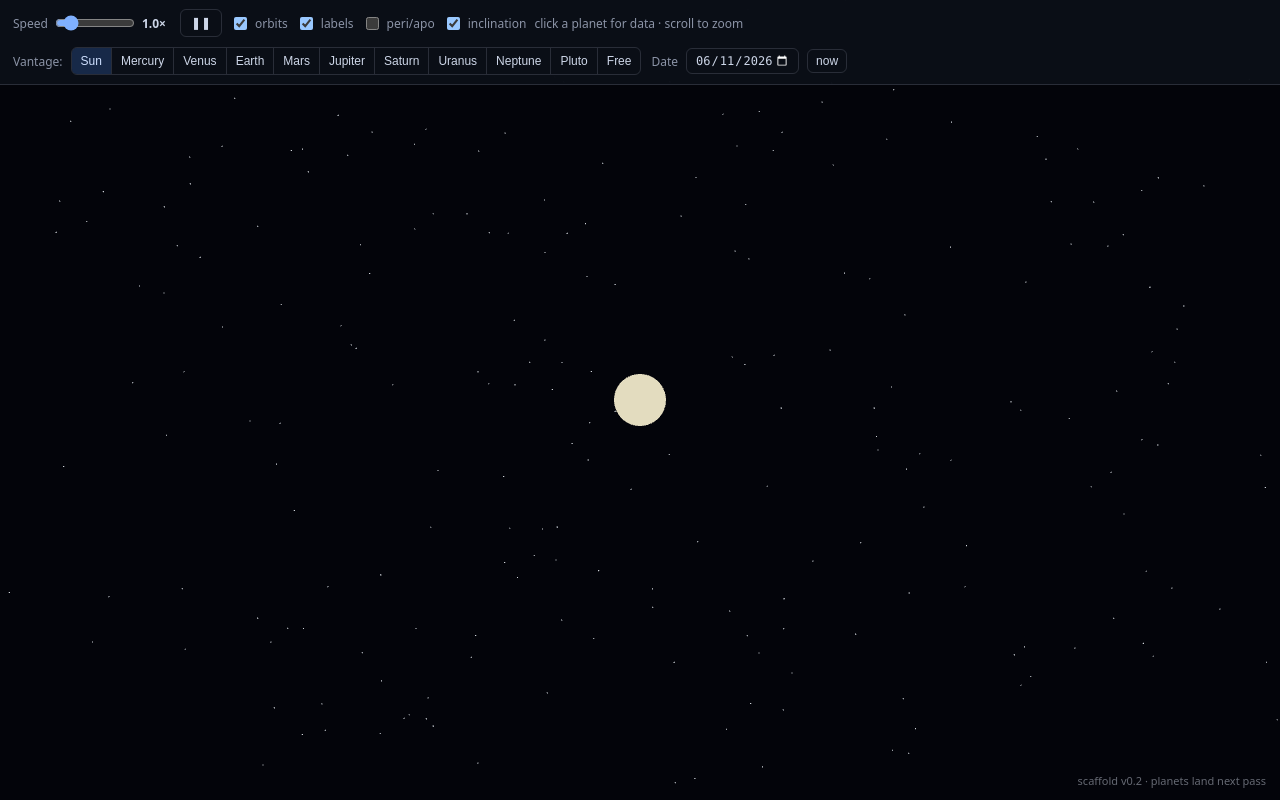
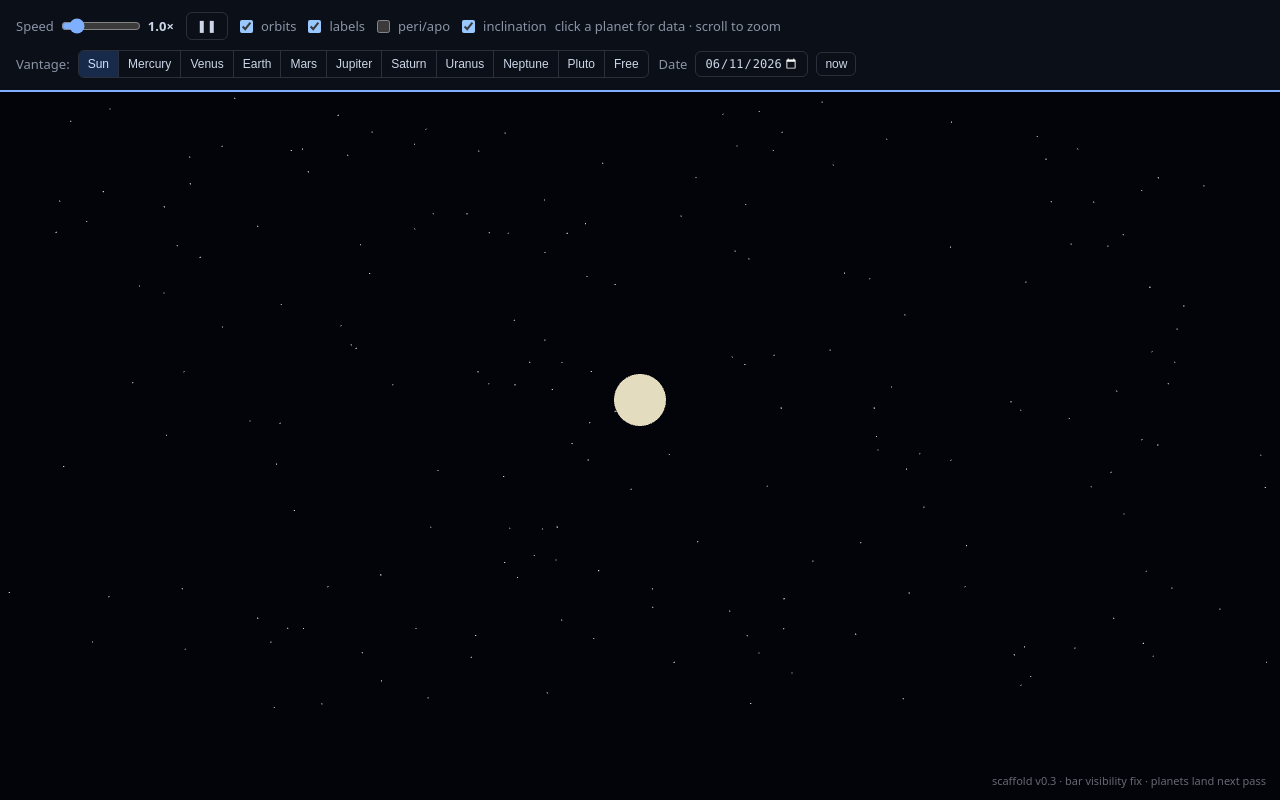
Before and after one commit to mayurudeshi/Solar-System, a React (Vite) app: page / in a window 1280 px wide. Built offline with nearby package versions, Linux system fonts and the light colour scheme.

Commit message:
Diagnostic: solid bar background + blue border (rules out CSS contrast blending into canvas)

```diff
--- a/src/App.jsx
+++ b/src/App.jsx
@@ -15,7 +15,7 @@ export default function App() {
         <DateScrubber />
       </header>
       <InfoPanel />
-      <footer className="readout">scaffold v0.2 · planets land next pass</footer>
+      <footer className="readout">scaffold v0.3 · bar visibility fix · planets land next pass</footer>
     </ErrorBoundary>
   );
 }
--- a/src/index.css
+++ b/src/index.css
@@ -39,12 +39,16 @@ html, body, #root {
   z-index: 100;
   display: flex; flex-wrap: wrap; align-items: center;
   gap: 10px;
-  padding: 9px 13px;
-  background: var(--panel);
-  backdrop-filter: blur(8px);
-  -webkit-backdrop-filter: blur(8px);
-  border-bottom: 1px solid var(--border);
-  font-size: 12px;
+  padding: 12px 16px;
+  /* SOLID background (was rgba/0.92 blending into canvas) + visible border
+     so we can confirm whether the bar is rendering at all on mobile. */
+  background: #0b1018;
+  border-bottom: 2px solid #7fb0ff;
+  font-size: 13px;
+  color: #cdd6e8;
+  /* Drop backdrop-filter — was a candidate for the silent-failure mode on
+     iOS Safari when the parent has overflow:hidden. */
+  min-height: 44px;
 }
 
 .control-bar,
```
